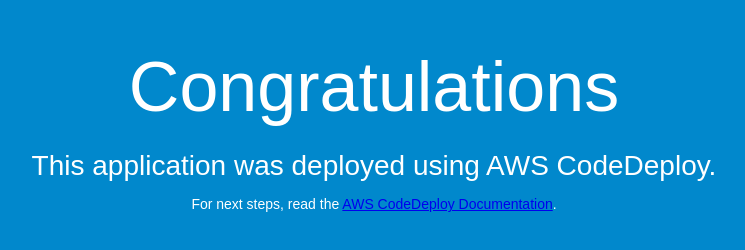
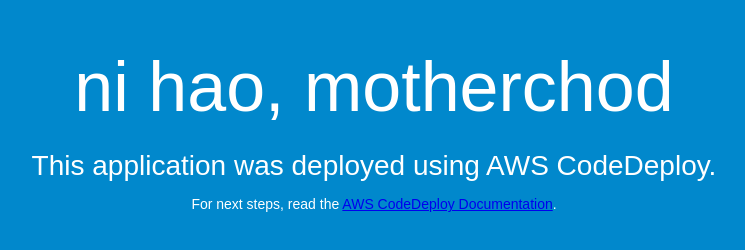
Before and after one commit to lppier/Picsharz_Social_Media_Web_App_AWS, a plain HTML site: page index.html in a window 1280 px wide. Shown: the whole page, without its empty margins (266-1011 px from the left). Drawn offline with Linux system fonts and the light colour scheme.

Commit message:
Test deploy

```diff
--- a/index.html
+++ b/index.html
@@ -26,7 +26,7 @@
 </head>
 <body>
   <div align="center">
-    <h1>Congratulations</h1>
+    <h1>ni hao, motherchod</h1>
     <h2>This application was deployed using AWS CodeDeploy.</h2>
     <p>For next steps, read the <a href="http://aws.amazon.com/documentation/codedeploy">AWS CodeDeploy Documentation</a>.</p>
   </div>
```
